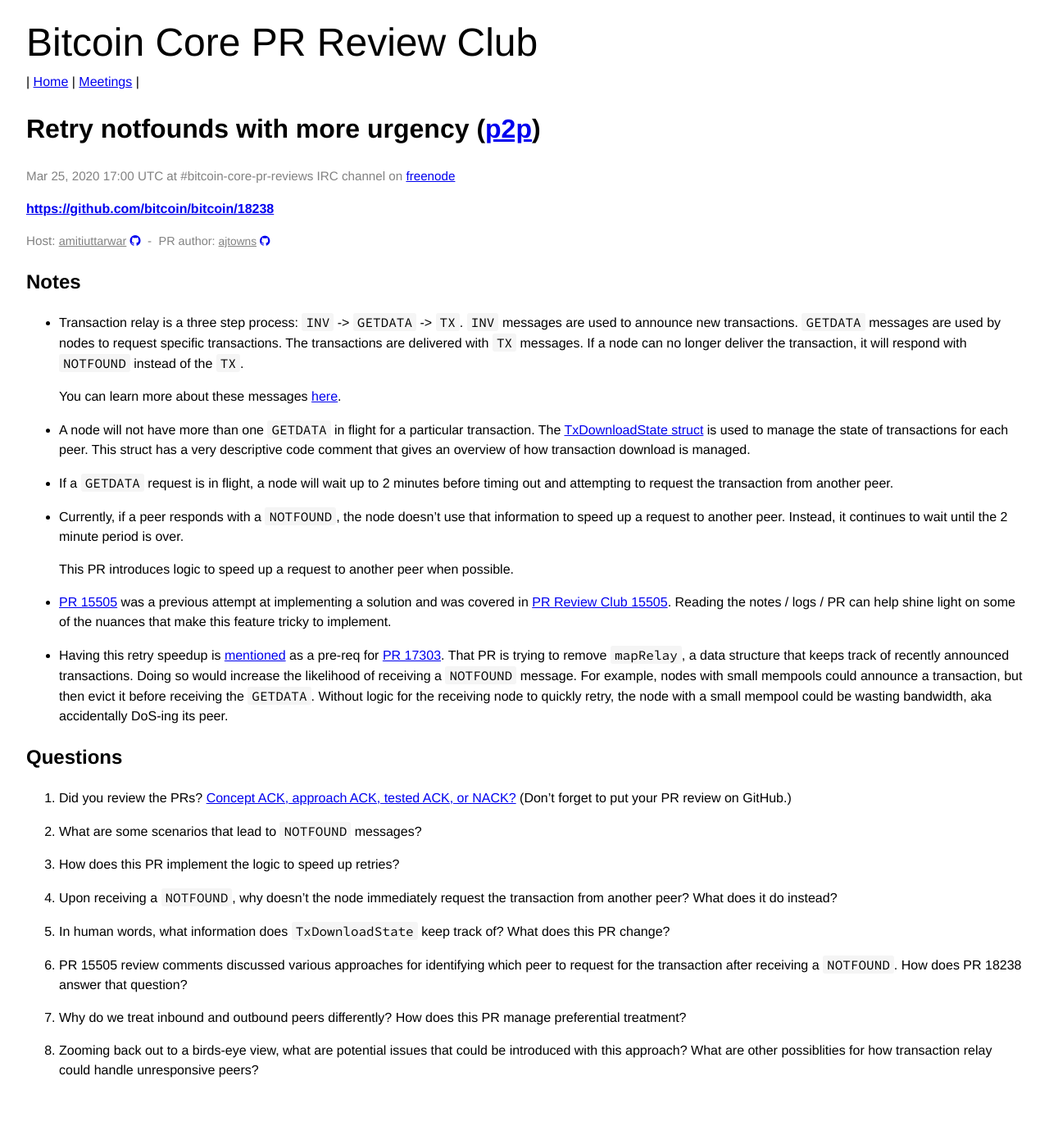
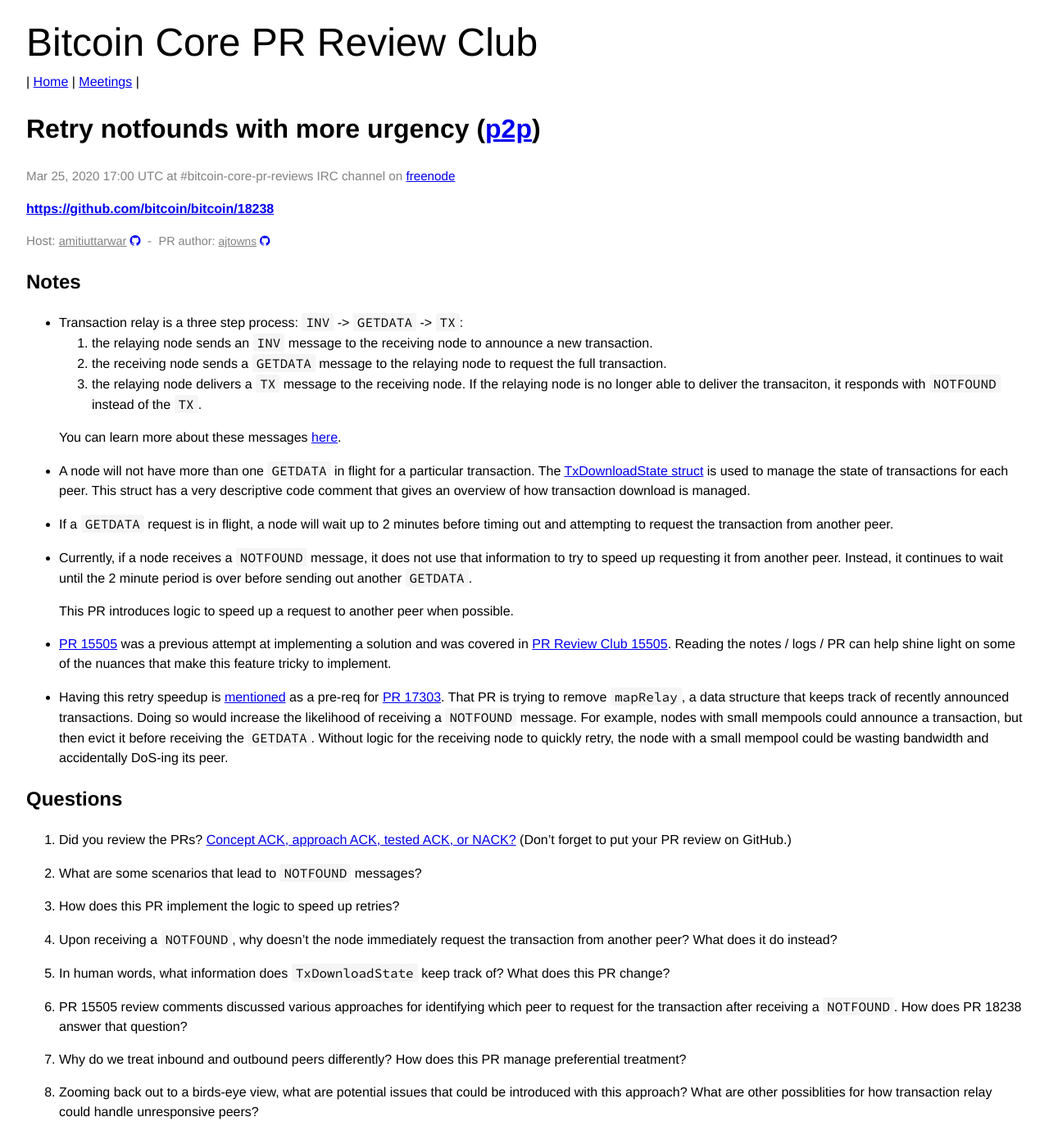
Before and after one commit to bitcoin-core-review-club/website, a Jekyll site: the page built from _posts/2020-03-25-#18238.md, in a window 1280 px wide. Shown: the whole page at 82% size. Built offline with Jekyll 4.4.1, drawn with Linux system fonts in a browser that asks for light colours; before the commit the page ends 1334 px from its top, so only the background shows below that.

Commit message:
Small tweaks to notes and questions for 18238

```diff
--- a/_posts/2020-03-25-#18238.md
+++ b/_posts/2020-03-25-#18238.md
@@ -11,16 +11,20 @@
 ---
 
 ## Notes
-- Transaction relay is a three step process: `INV` -> `GETDATA` -> `TX`. `INV`
-  messages are used to announce new transactions. `GETDATA` messages are used
-  by nodes to request specific transactions. The transactions are delivered
-  with `TX` messages. If a node can no longer deliver the transaction, it will
-  respond with `NOTFOUND` instead of the `TX`.
+
+- Transaction relay is a three step process: `INV` -> `GETDATA` -> `TX`:
+  1. the relaying node sends an `INV` message to the receiving node to announce
+     a new transaction.
+  2. the receiving node sends a `GETDATA` message to the relaying node to
+     request the full transaction.
+  3. the relaying node delivers a `TX` message to the receiving node. If the
+     relaying node is no longer able to deliver the transaciton, it responds
+     with `NOTFOUND` instead of the `TX`.
 
   You can learn more about these messages [here](https://en.bitcoin.it/wiki/Protocol_documentation#inv).
 
 - A node will not have more than one `GETDATA` in flight for a particular
-  transaction. The [TxDownloadState struct](https://github.com/bitcoin/bitcoin/blob/master/src/net_processing.cpp#L340)
+  transaction. The [TxDownloadState struct](https://github.com/bitcoin/bitcoin/blob/5504703a9f8388dff66d33bd077bcc4c82dff6c8/src/net_processing.cpp#L340)
   is used to manage the state of transactions for each peer. This struct has a
   very descriptive code comment that gives an overview of how transaction download
   is managed.
@@ -28,9 +32,10 @@
 - If a `GETDATA` request is in flight, a node will wait up to 2 minutes before timing
   out and attempting to request the transaction from another peer.
 
-- Currently, if a peer responds with a `NOTFOUND`, the node doesn't use that
-  information to speed up a request to another peer. Instead, it continues to
-  wait until the 2 minute period is over.
+- Currently, if a node receives a `NOTFOUND` message, it does not use that
+  information to try to speed up requesting it from another peer. Instead, it
+  continues to wait until the 2 minute period is over before sending out another
+  `GETDATA`.
 
   This PR introduces logic to speed up a request to another peer when possible.
 
@@ -46,7 +51,7 @@
   receiving a `NOTFOUND` message. For example, nodes with small mempools could announce a
   transaction, but then evict it before receiving the `GETDATA`. Without logic
   for the receiving node to quickly retry, the node with a small mempool could be wasting
-  bandwidth, aka accidentally DoS-ing its peer.
+  bandwidth and accidentally DoS-ing its peer.
 
 ## Questions
 
```
